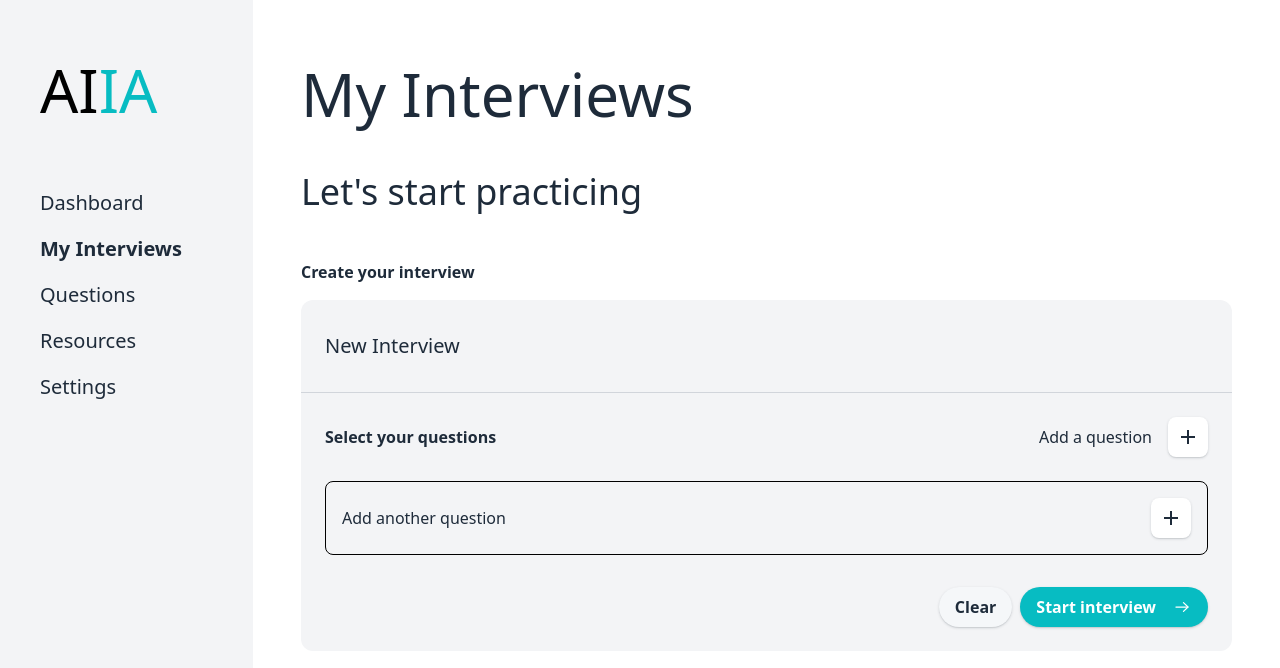
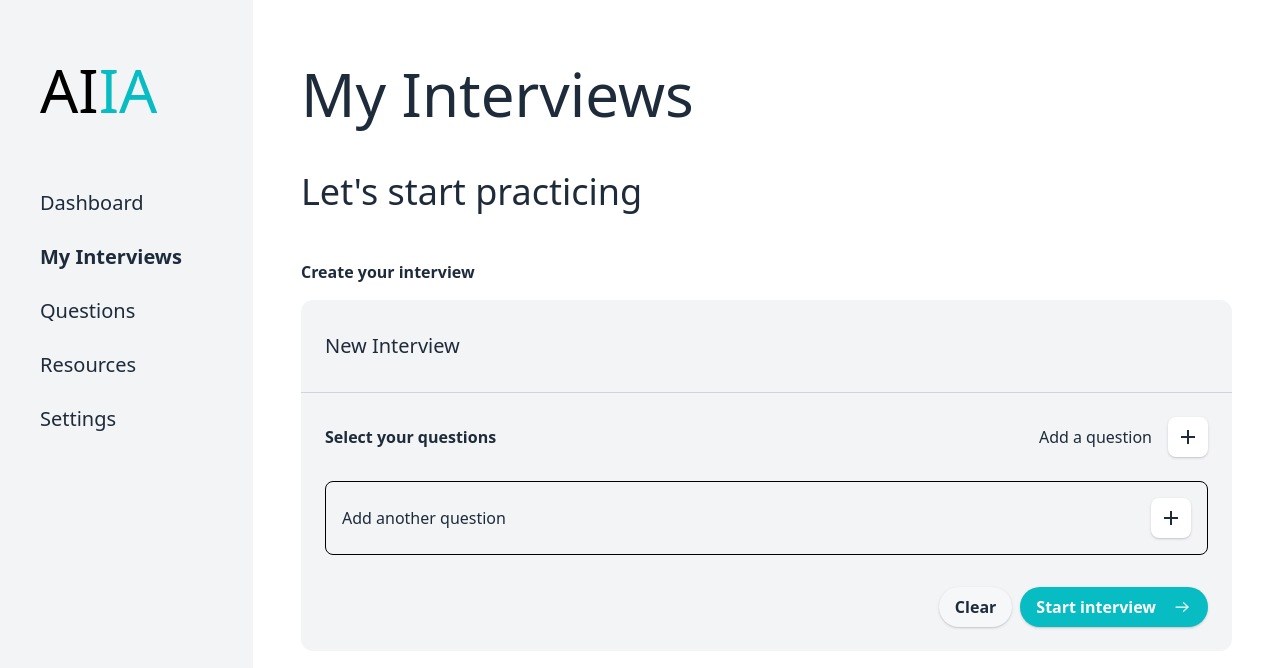
Before and after one commit to HurricaneSKC/AIInterviewAssistant, a Next.js app in the folder UserFrontEndUI/: page /dashboard/my-interviews in a window 1280 px wide. Shown: the top 668 px of the page. Built offline with nearby package versions, Linux system fonts and the light colour scheme.

Commit message:
fixes animation on dashboard

```diff
--- a/UserFrontEndUI/app/dashboard/layout.tsx
+++ b/UserFrontEndUI/app/dashboard/layout.tsx
@@ -2,6 +2,7 @@ import "../../styles/globals.css";
 import { Metadata } from "next";
 import { Sidebar } from "@/components/Sidebar/Sidebar";
 import { MobileNav } from "@/components/MobileNav/MobileNav";
+import AnimateDiv from "@/components/AnimateDiv";
 
 export const metadata: Metadata = {
   title: "AIIA - Home",
@@ -22,7 +23,7 @@ export default async function RootLayout({
     <section className="bg-green flex overflow-hidden h-[100lvh] md:flex-row flex-col scroll-smooth antialiased [font-feature-settings:'ss01']">
       <Sidebar />
       <div className="w-full md:p-12 md:pt-16 p-4 overflow-y-auto flex-grow">
-        {children}
+        <AnimateDiv>{children}</AnimateDiv>
       </div>
       <MobileNav />
     </section>
--- a/UserFrontEndUI/app/dashboard/my-interviews/page.tsx
+++ b/UserFrontEndUI/app/dashboard/my-interviews/page.tsx
@@ -1,4 +1,5 @@
 "use client";
+import AnimateDiv from "@/components/AnimateDiv";
 import { InterviewCreator } from "@/components/InterviewCreator/InterviewCreator";
 import QuestionSelector from "@/components/QuestionSelector";
 import { motion } from "framer-motion";
@@ -8,22 +9,14 @@ const InterviewCreatorPage = () => {
   const [questionSelector, toggleQuestionSelector] = useState(false);
 
   return (
-    <motion.div
-      initial={{ opacity: 0, y: 40 }}
-      animate={{ opacity: 1, y: 0 }}
-      transition={{
-        delay: 0.15,
-        duration: 0.95,
-        ease: [0.165, 0.84, 0.44, 1],
-      }}
-    >
+    <>
       <h1 className="text-6xl mb-12">My Interviews</h1>
       <h2 className="text-4xl mb-12">Let&apos;s start practicing</h2>
       <InterviewCreator toggleQuestionSelector={toggleQuestionSelector} />
       {questionSelector && (
         <QuestionSelector toggleQuestionSelector={toggleQuestionSelector} />
       )}
-    </motion.div>
+    </>
   );
 };
 
--- a/UserFrontEndUI/app/dashboard/page.tsx
+++ b/UserFrontEndUI/app/dashboard/page.tsx
@@ -1,3 +1,4 @@
+import AnimateDiv from "@/components/AnimateDiv";
 import React from "react";
 
 const DashboardPage = () => {
--- /dev/null
+++ b/UserFrontEndUI/components/AnimateDiv.tsx
@@ -0,0 +1,22 @@
+"use client";
+
+import { motion } from "framer-motion";
+import React from "react";
+
+const AnimateDiv = ({ children }: { children: React.ReactNode }) => {
+  return (
+    <motion.div
+      initial={{ opacity: 0, y: 40 }}
+      animate={{ opacity: 1, y: 0 }}
+      transition={{
+        delay: 0.15,
+        duration: 0.95,
+        ease: [0.165, 0.84, 0.44, 1],
+      }}
+    >
+      {children}
+    </motion.div>
+  );
+};
+
+export default AnimateDiv;
--- a/UserFrontEndUI/components/Sidebar/Sidebar.tsx
+++ b/UserFrontEndUI/components/Sidebar/Sidebar.tsx
@@ -10,18 +10,15 @@ interface NavLinkProps {
 const NavLink = ({ path, name }: NavLinkProps) => {
   const pathname = usePathname();
   return (
-    <Link
-      href={path}
-      className={`mb-4 ${pathname === path ? "font-bold" : ""}`}
-    >
+    <Link href={path} className={`${pathname === path ? "font-bold" : ""}`}>
       {name}
     </Link>
   );
 };
 export const Sidebar = () => {
   return (
-    <div className="md:flex bg-gray-100 w-[300px] p-10 hidden flex-col text-[20px]">
-      <div className="w-full h-[100px] mb-12 flex items-center">
+    <div className="md:flex bg-gray-100 w-[300px] p-10 hidden flex-col text-[20px] gap-y-6">
+      <div className="w-full h-[100px] mb-6 flex items-center">
         <p className="text-6xl text-primary">
           <em className="not-italic text-black">AI</em>IA
         </p>
```
